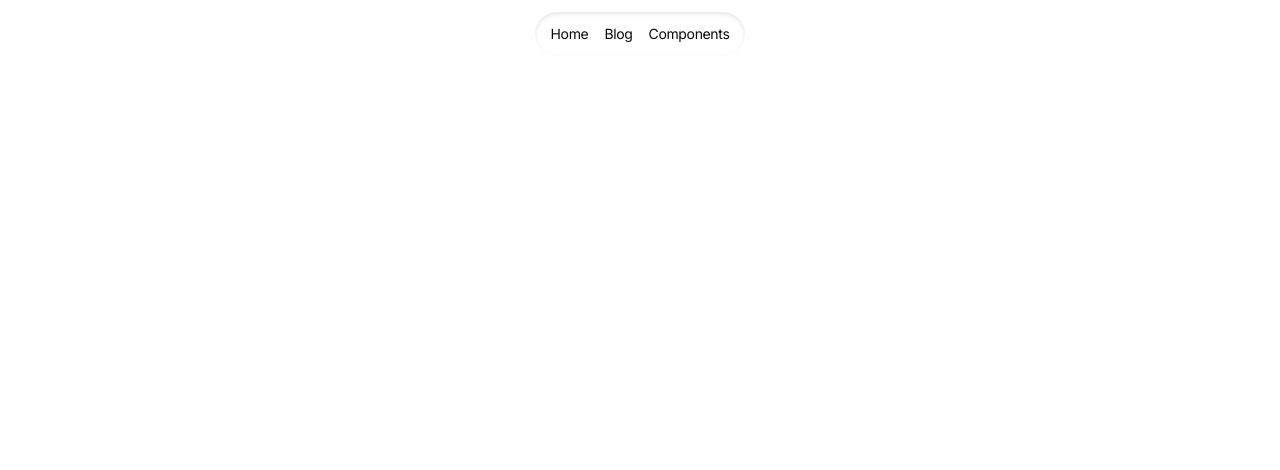
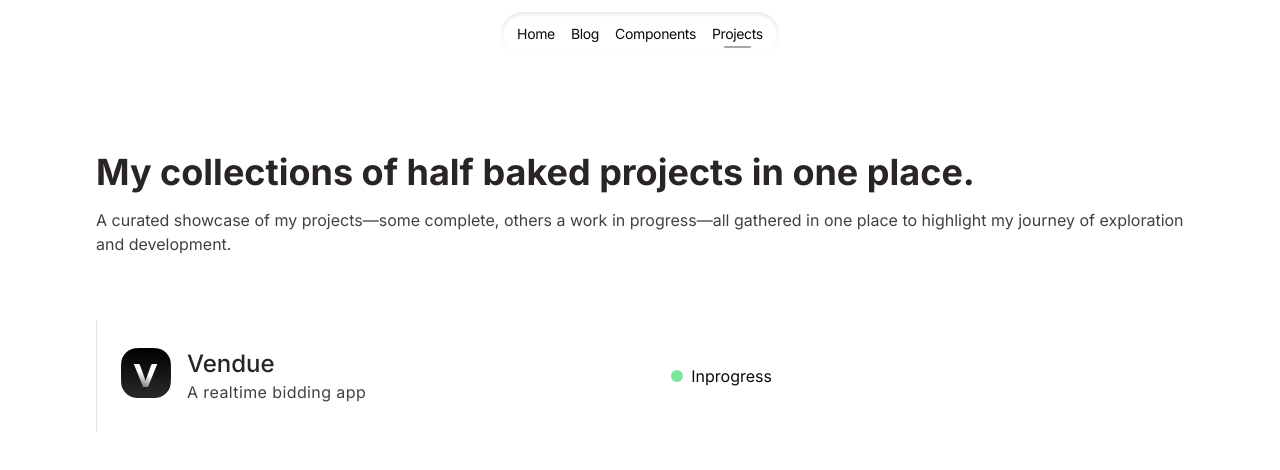
Before and after one commit to prasenjitpawar22/profile-web, a Next.js app: page /projects in a window 1280 px wide. Shown: the top 470 px of the page. Built offline with nearby package versions, Linux system fonts and the light colour scheme.

Commit message:
added projects

```diff
--- a/app/blog/page.tsx
+++ b/app/blog/page.tsx
@@ -12,7 +12,7 @@ export default async function Page() {
 
   return (
     <>
-      <div className="gap-4 flex flex-col lg:max-w-[700px]">
+      <div className="gap-4 flex flex-col">
         <h1 className="text-4xl tracking-tighter font-bold text-stone-800">
           My curated thoughts on software and, design
         </h1>
--- a/app/components/page.tsx
+++ b/app/components/page.tsx
@@ -11,7 +11,7 @@ import Timer from '@/components/weekend-components/timer'
 export default function Page() {
   return (
     <>
-      <div className='lg:max-w-[700px] gap-4 flex flex-col'>
+      <div className='gap-4 flex flex-col'>
         <h1 className='text-2xl md:text-4xl font-bold text-stone-800'>
           My Weekend Pursuits in Building Innovative Component and learning
           Design
--- a/app/projects/page.tsx
+++ b/app/projects/page.tsx
@@ -1,3 +1,60 @@
-export default function Page() {
-  return <main className="min-h-screen"></main>;
+import { SquareArrowOutUpRight } from "lucide-react";
+import Link from "next/link";
+import { ReactNode } from "react";
+
+type Status = 'Completed' | 'Incomplete' | 'Inprogress' | 'abandoned'
+
+const projectList: { link: string, name: string, description: string, status: Status, logo: ReactNode }[] = [{
+  name: 'Vendue', link: 'https://vendue-web.vercel.app/', status: 'Inprogress', description: 'A realtime bidding app', logo: <svg width="50" height="50" viewBox="0 0 151 151" fill="none" xmlns="http://www.w3.org/2000/svg">
+    <path d="M0 75.5C0 51.7334 0 39.8501 3.95773 30.5036C9.02245 18.5429 18.5429 9.02245 30.5036 3.95773C39.8501 0 51.7334 0 75.5 0V0C99.2666 0 111.15 0 120.496 3.95773C132.457 9.02245 141.978 18.5429 147.042 30.5036C151 39.8501 151 51.7334 151 75.5V75.5C151 99.2666 151 111.15 147.042 120.496C141.978 132.457 132.457 141.978 120.496 147.042C111.15 151 99.2666 151 75.5 151V151C51.7334 151 39.8501 151 30.5036 147.042C18.5429 141.978 9.02245 132.457 3.95773 120.496C0 111.15 0 99.2666 0 75.5V75.5Z" fill="url(#paint0_linear_44_41)" />
+    <path d="M109.504 48.064L81.472 118H66.784L38.752 48.064H51.808C53.216 48.064 54.352 48.4 55.216 49.072C56.08 49.712 56.736 50.544 57.184 51.568L70.72 89.008C71.36 90.64 71.984 92.432 72.592 94.384C73.2 96.304 73.776 98.32 74.32 100.432C74.768 98.32 75.264 96.304 75.808 94.384C76.384 92.432 76.992 90.64 77.632 89.008L91.072 51.568C91.424 50.672 92.048 49.872 92.944 49.168C93.872 48.432 95.008 48.064 96.352 48.064H109.504Z" fill="url(#paint1_linear_44_41)" />
+    <defs>
+      <linearGradient id="paint0_linear_44_41" x1="75.5" y1="0" x2="75.5" y2="151" gradientUnits="userSpaceOnUse">
+        <stop />
+        <stop offset="0.465" stop-color="#141313" />
+        <stop offset="1" stop-color="#2B2A2A" />
+      </linearGradient>
+      <linearGradient id="paint1_linear_44_41" x1="170.564" y1="115.835" x2="130.212" y2="214.431" gradientUnits="userSpaceOnUse">
+        <stop stop-color="white" />
+        <stop offset="0.55" stop-color="#434343" />
+      </linearGradient>
+    </defs>
+  </svg>
+}]
+
+export default async function Page() {
+  return <div className="flex flex-col gap-4">
+    <h1 className='text-2xl md:text-4xl font-bold text-stone-800'>
+      My collections of half baked projects in one place.
+    </h1>
+    <p className="text-base text-stone-700">A curated showcase of my projects—some complete, others a work in progress—all gathered in one place to highlight my journey of exploration and development.</p>
+    <div className="mt-12 flex flex-col lg:max-w-[700px]">
+      <div className="py-3 px-2 border-l">
+        {projectList.map((project, i) => (
+          <Link
+            href={`${project.link}`}
+            target="_blank" rel="noopener noreferrer"
+            key={i}
+            className="w-full flex items-center justify-between gap-4 transition-all duration-400 hover:bg-stone-100 p-4 rounded-md group"
+          >
+            <div className="flex justify-center gap-4">
+              <span>{project.logo}</span>
+              <div className="flex flex-col" >
+                <h2 className="text-2xl font-medium flex-wrap text-stone-800 inline-flex items-center gap-2">
+                  {project.name} <SquareArrowOutUpRight className="h-4 w-4 opacity-0 group-hover:opacity-100 duration-400 group-hover:translate-x-1 transition-all " />
+                </h2>
+                <p className='text-base text-stone-700 tracking-wide'>
+                  {project.description}
+                </p>
+              </div>
+            </div>
+            <p className="inline-flex gap-2 items-center">
+              <span className={`${project.status === 'Inprogress' ? 'bg-green-400 animate-pulse' : 'bg-orange-500'} rounded-full h-3 w-3`}></span>
+              {project.status}
+            </p>
+          </Link>
+        ))}
+      </div>
+    </div>
+  </div>;
 }
--- a/components/navbar.tsx
+++ b/components/navbar.tsx
@@ -11,6 +11,7 @@ const navItems: NavItems[] = [
   { name: "Blog", path: "/blog" },
   // { name: "Projects", path: "/projects" },
   { name: "Components", path: "/components" },
+  { name: "Projects", path: "/projects" },
 ];
 export default function NavBar() {
   const pathname = usePathname();
```
Lines whose indentation alone changed are shown as unchanged.
